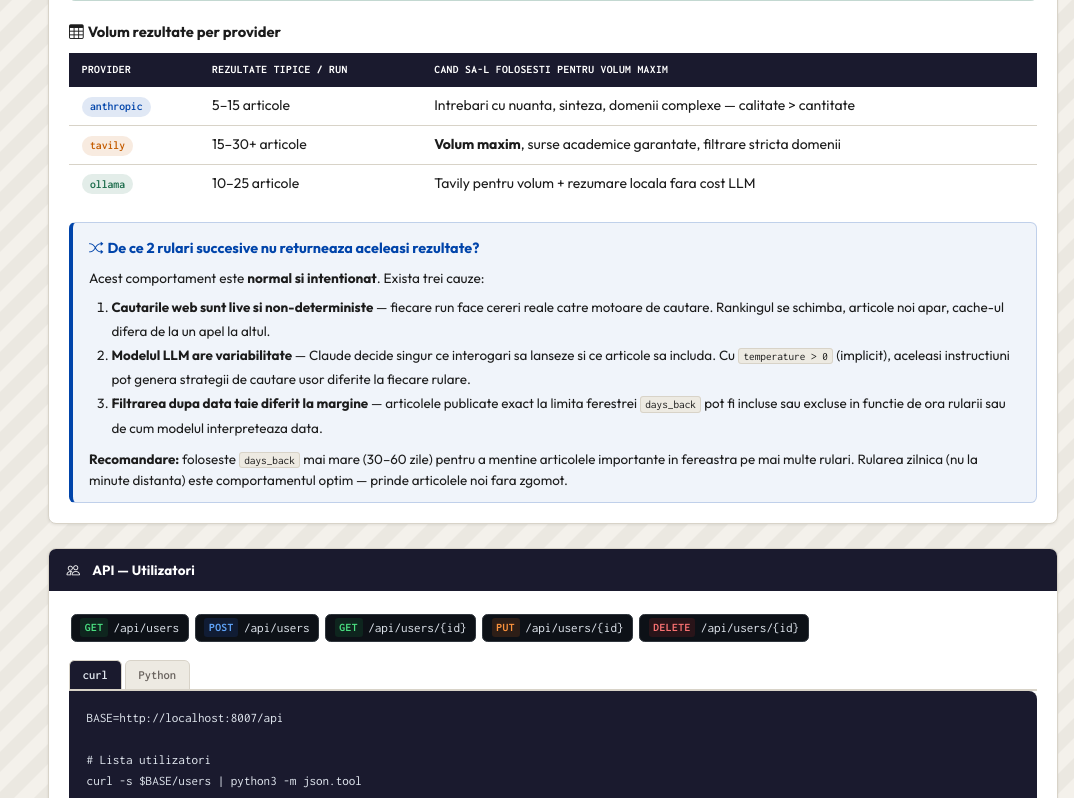
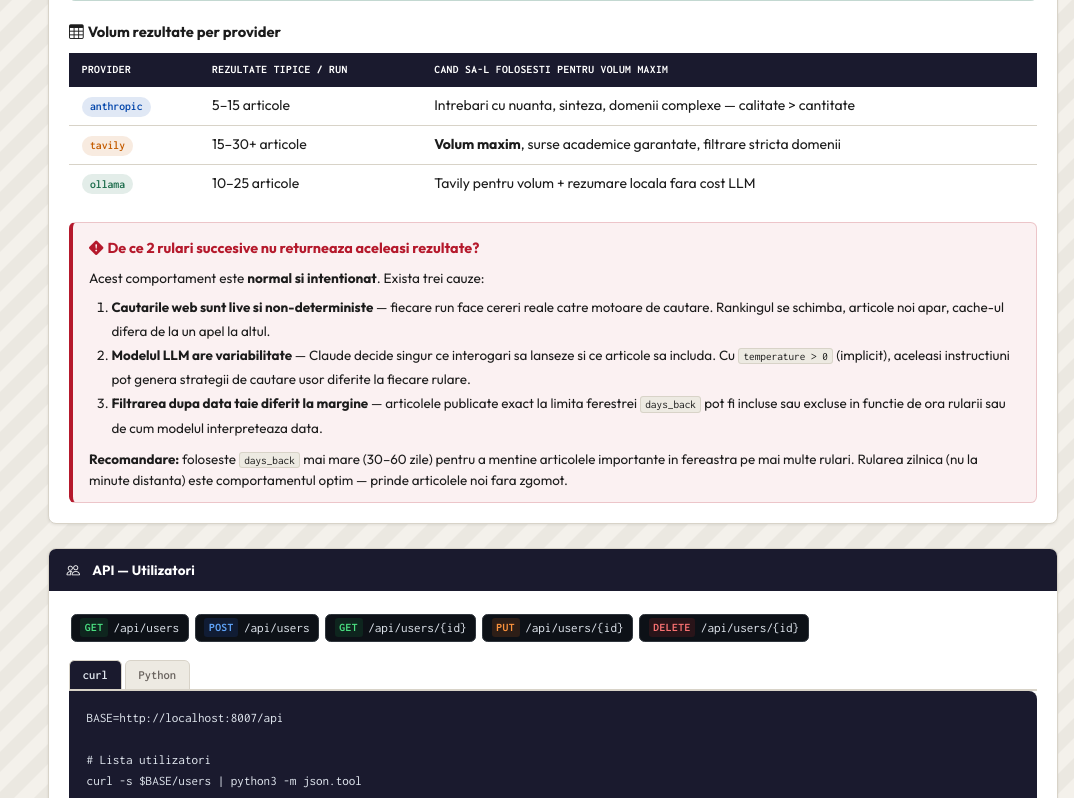
Before and after one commit to remhere3/agent-articole-new, a FastAPI app: page /documentation in a window 1280 px wide. Shown: the part 5702-6500 px from the top of the page, without its empty margins (206-1280 px from the left). Run offline with FastAPI, Linux system fonts and the light colour scheme.

Commit message:
docs: titlu rosu + icon exclamatie pentru sectiunea non-determinism

```diff
--- a/app/templates/documentation.html
+++ b/app/templates/documentation.html
@@ -907,8 +907,8 @@ TOPICS = [
     </div>
 
     <!-- De ce rezultatele difera intre rulari -->
-    <div style="background:rgba(0,68,170,.06);border:1px solid rgba(0,68,170,.2);border-left:4px solid #0044aa;border-radius:.4rem;padding:.75rem 1rem;">
-      <strong style="color:#0044aa;font-size:.9rem;"><i class="bi bi-shuffle me-1"></i>De ce 2 rulari succesive nu returneaza aceleasi rezultate?</strong>
+    <div style="background:rgba(181,25,44,.06);border:1px solid rgba(181,25,44,.2);border-left:4px solid #b5192c;border-radius:.4rem;padding:.75rem 1rem;">
+      <strong style="color:#b5192c;font-size:.9rem;"><i class="bi bi-exclamation-diamond-fill me-1"></i>De ce 2 rulari succesive nu returneaza aceleasi rezultate?</strong>
       <p style="margin:.5rem 0 .4rem;font-size:.85rem;">Acest comportament este <strong>normal si intentionat</strong>. Exista trei cauze:</p>
       <ol style="font-size:.84rem;margin:0 0 .6rem;padding-left:1.4rem;line-height:1.8;">
         <li><strong>Cautarile web sunt live si non-deterministe</strong> — fiecare run face cereri reale catre motoare de cautare. Rankingul se schimba, articole noi apar, cache-ul difera de la un apel la altul.</li>
```
